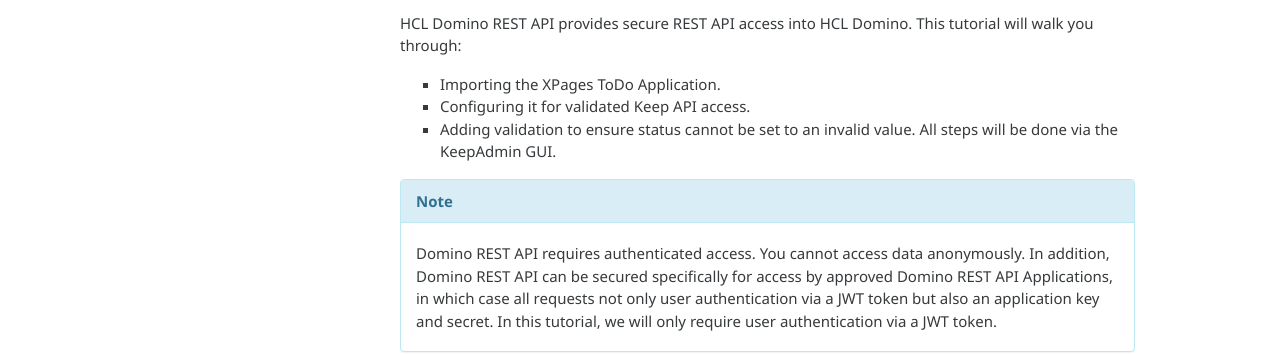
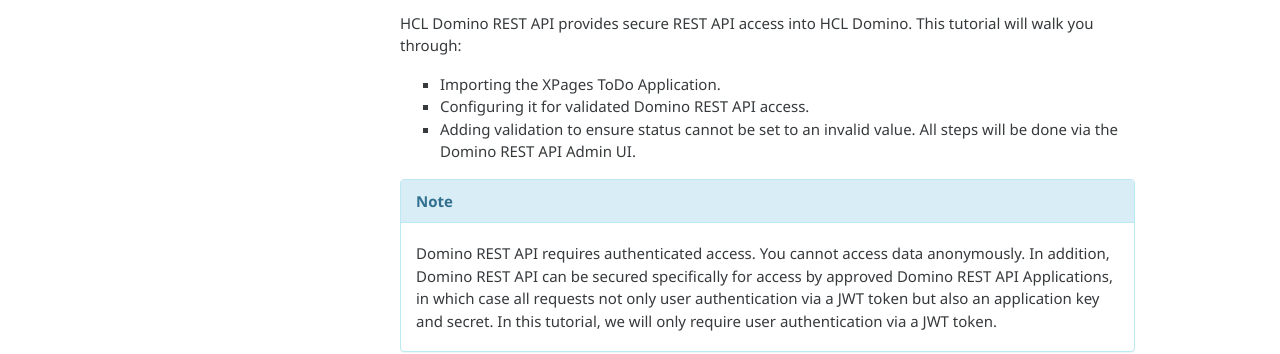
Before and after one commit to HCL-TECH-SOFTWARE/domino-keep-tutorials, a Jekyll site: the page built from pages/todo/index.md, in a window 1280 px wide. Shown: the part 274-628 px from the top of the page. Built offline with Jekyll 4.4.1, drawn with Linux system fonts in a browser that asks for light colours.

Commit message:
additonal change in todo tutorial

```diff
--- a/pages/todo/index.md
+++ b/pages/todo/index.md
@@ -14,9 +14,9 @@
 HCL Domino REST API provides secure REST API access into HCL Domino. This tutorial will walk you through:
 
 - Importing the XPages ToDo Application.
-- Configuring it for validated Keep API access.
+- Configuring it for validated Domino REST API access.
 - Adding validation to ensure status cannot be set to an invalid value.
-All steps will be done via the KeepAdmin GUI.
+All steps will be done via the Domino REST API Admin UI.
 
 <div class="panel panel-info">
 **Note**
```
